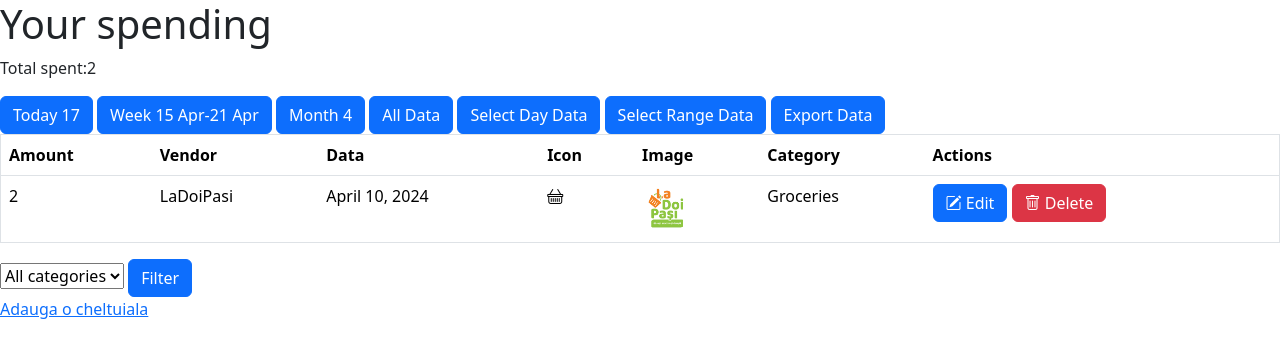
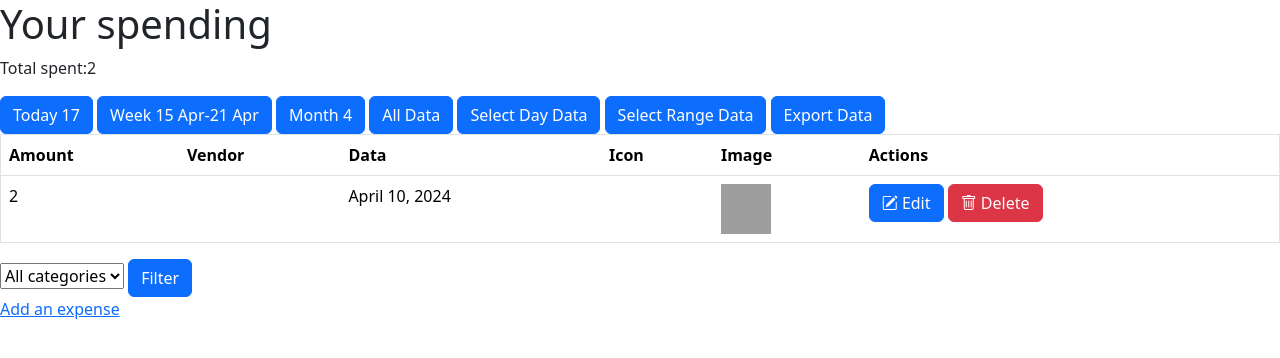
Before and after one commit to paunrvn/django_spending_tracker, a Django app: page / in a window 1280 px wide. Shown: the top 358 px of the page. Run offline with Django 5.2, Linux system fonts and the light colour scheme; data comes from the database, SQL or seed files in the repository; both versions use the stored data as it was before the commit; data that the repository does not hold is empty; parts of the project's set-up code (start-up, migrations or seed data) failed here and were passed over; grey boxes are pictures that could not be loaded.

Commit message:
add category, filter category, edit and delete buttons

```diff
--- a/spendingproj/spendingapp/admin.py
+++ b/spendingproj/spendingapp/admin.py
@@ -3,3 +3,5 @@
 
 # Register your models here.
 admin.site.register(models.Expense)
+admin.site.register(models.Category)
+admin.site.register(models.Vendor)
--- a/spendingproj/spendingapp/forms.py
+++ b/spendingproj/spendingapp/forms.py
@@ -4,4 +4,4 @@
 class ExpenseForm(ModelForm):
     class Meta:
         model = Expense
-        fields = ['amount','data','vendor','icon','image','category']
+        fields = ['amount','description','data','vendor','category']
--- a/spendingproj/spendingapp/models.py
+++ b/spendingproj/spendingapp/models.py
@@ -1,23 +1,23 @@
 from django.db import models
 # Create your models here.
+
+class Category(models.Model):
+    name = models.TextField()
+    icon = models.TextField()
+    def __str__(self):
+        return f"{self.name}"
+
+class Vendor(models.Model):
+    name = models.TextField()
+    image = models.ImageField(upload_to='images/')
+    def __str__(self):
+        return f"{self.name}"
 
 class Expense(models.Model):
     amount = models.IntegerField()
     data = models.DateField()
-    vendor = models.TextField()
-    icon = models.TextField()
-    image = models.ImageField(upload_to='images/')
-    category = models.TextField()
-
+    description = models.TextField()
+    category = models.ForeignKey(Category,on_delete=models.CASCADE)
+    vendor = models.ForeignKey(Vendor, on_delete=models.CASCADE)
     def __str__(self):
-        return f'[{self.amount}]:{self.data} - {self.vendor}'
-
-class Category(models.Model):
-    name = models.CharField(max_length=100)
-    description = models.TextField()
-    icon = models.TextField()
-
-class Vendor(models.Model):
-    name = models.CharField(max_length=100)
-    description = models.TextField()
-    icon = models.TextField()
+        return f'[{self.data}]: {self.amount} - {self.category.name} - {self.vendor.name}'
--- a/spendingproj/spendingapp/templates/spending.html
+++ b/spendingproj/spendingapp/templates/spending.html
@@ -28,7 +28,6 @@
             <th>Data</th>
             <th>Icon</th>
             <th>Image</th>
-            <th>Category</th>
             <th>Actions</th>
         </tr>
         {% for spending in spendings %}
@@ -36,12 +35,11 @@
             <td>{{spending.amount}}</td>
             <td>{{spending.vendor}}</td>
             <td>{{spending.data}}</td>
-            <td><i class="bi bi-{{spending.icon}}"></i></td>
-            <td><img src="media/{{spending.image}}" width="50" height="50"></td>
-            <td>{{spending.category}}</td>
+            <td><i class="bi bi-{{spending.category.icon}}"></i> {{spending.category.name}}</td>
+            <td><img src="media/{{spending.vendor.image}}" width="50" height="50"></td>
             <td>
-                <a href="edit/{{spending.id}}" class="btn btn-primary"><i class="bi bi-pencil-square"></i> Edit</a>
-                <a href="delete/{{spending.id}}" class="btn btn-danger"><i class="bi bi-trash"></i> Delete</a>
+                <a href="edit/{{spending.id}}" class="btn btn-primary" title="{{spending.id}}"><i class="bi bi-pencil-square"></i> Edit</a>
+                <a href="delete/{{spending.id}}" class="btn btn-danger" title="{{spending.id}}"><i class="bi bi-trash"></i> Delete</a>
             </td>
         </tr>
         {% endfor %}
@@ -54,16 +52,16 @@
             <option value="">All categories</option>
             {% endif %}
             {% for category in categories %}
-                {% if selected_category == category %}
-                    <option value="{{category}}" selected>{{category}}</option>
+                {% if selected_category == category.name %}
+                    <option value="{{category.id}}" selected>{{category.name}}</option>
                 {% else %}
-                    <option value="{{category}}">{{category}}</option>
+                    <option value="{{category.id}}">{{category.name}}</option>
             {% endif %}
             {% endfor %}
         </select>
         <button type="submit" class="btn btn-primary">Filter</button>
     </form>
-    <a href="/adauga/">Adauga o cheltuiala</a>
+    <a href="/adauga/">Add an expense</a>
     <script src="{%static 'scripts.js' %}"></script>
     <script>
         function getTodayData(value) {
--- a/spendingproj/spendingapp/views.py
+++ b/spendingproj/spendingapp/views.py
@@ -1,6 +1,6 @@
 from django.http import  HttpResponseRedirect, HttpResponse
 from django.shortcuts import render
-from .models import Expense
+from .models import Expense, Category, Vendor
 from .forms import ExpenseForm
 from datetime import datetime, timedelta
 import csv
@@ -20,15 +20,15 @@
 
     # Week button
     elif request.GET.get('week'):
-        value =  request.GET.get('week')
+        value = request.GET.get('week')
         year, week_number = map(int, value.split("-W"))
-        start_of_week =  datetime.strptime(f'{year}-W{week_number}-1','%Y-W%W-%w').date()
+        start_of_week = datetime.strptime(f'{year}-W{week_number}-1','%Y-W%W-%w').date()
         end_of_week = start_of_week + timedelta(days=6)
         spendings = Expense.objects.filter(data__range=[start_of_week, end_of_week]).order_by('data')
 
     # "Select day" button
     elif request.GET.get('day'):
-        value =  request.GET.get('day')
+        value = request.GET.get('day')
         spendings = Expense.objects.filter(data=value).order_by('data')
 
     # "Select range" button
@@ -42,10 +42,11 @@
         spendings = Expense.objects.all()
         category = request.GET.get("category")
         if category:
-            spendings = Expense.objects.filter(category=category).all()
+            spendings = Expense.objects.filter(category__pk=category)
 
-    spendings_category = Expense.objects.all()
-    categories = {spending.category for spending in spendings_category}
+    categories = Category.objects.all()
+    vendors = Vendor.objects.all()
+
 
     now = datetime.now()
     today = {
@@ -75,8 +76,10 @@
     # Cand utilizatorul acceseaza url/adauga, se va crea un obiect de tip form
     # si se va trimite spre template-ul html pentru randare
     if request.method == 'GET':
+        categories = Category.objects.all()
+        vendors = Vendor.objects.all()
         form = ExpenseForm()
-        return render(request, "adauga.html", {"form": form})
+        return render(request, "adauga.html", {"form": form, "categories": categories, "vendors": vendors})
     # Request-urile de tip POST care vin pe url/adauga sunt facute sa fie procesate
     # si adaugate in baza de date
     elif request.method == 'POST':
@@ -113,14 +116,12 @@
     spending = Expense.objects.filter(id=id).first()
     data_edit = spending.data.strftime("%Y-%m-%d")
     if request.method == 'GET':
-        return render(request, "edit.html",{"spending":spending,"data":data_edit})
+        categories = Category.objects.all()
+        vendors = Vendor.objects.all()
+        return render(request, "edit.html",{"spending":spending,"data":data_edit,"categories":categories,"vendors":vendors})
 
     elif request.method == 'POST':
-        form = ExpenseForm(request.POST, request.FILES,instance=spending)
-        file = request.FILES.get("image")
-        if not file:
-            request.FILES.update({"image":spending.image})
-            form = ExpenseForm(request.POST, request.FILES,instance=spending)
+        form = ExpenseForm(request.POST,instance=spending)
         print(form.is_valid())
         if form.is_valid():
             form.save()
```
Also changed, not shown: spendingproj/spendingapp/templates/adauga.html (+14 -11 lines), spendingproj/spendingapp/templates/edit.html (+24 -8 lines), spendingproj/db.sqlite3 (deleted), spendingproj/spendingapp/migrations/__init__.py (added).
